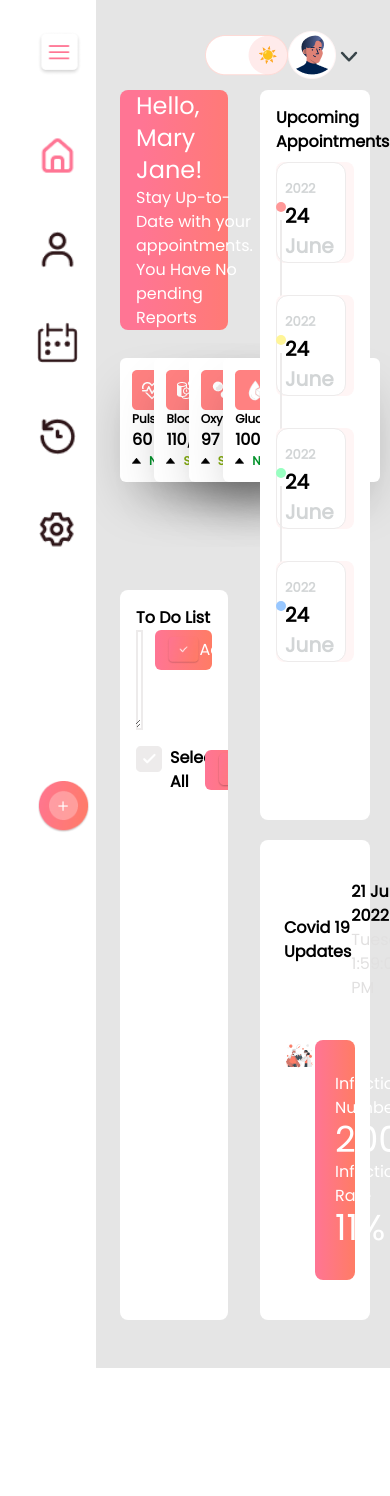
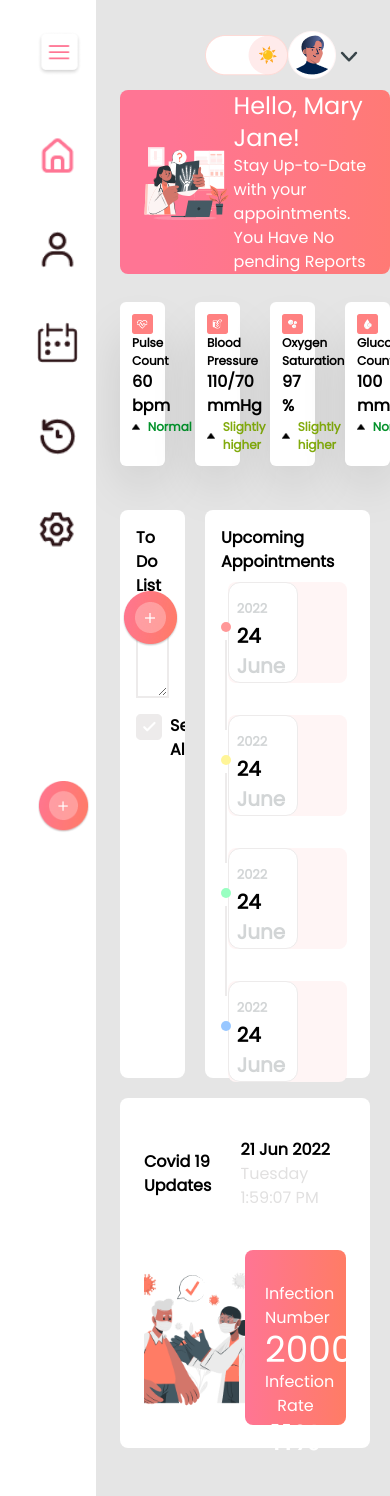
Before and after one commit to shihabsararrafid/task-02, a React (Create React App) app: page / in a window 390 px wide. Shown: the top 1496 px of the page. Before the commit the page ends 1368 px from the top, so only its background shows below. Built offline with nearby package versions, Linux system fonts and the light colour scheme.

Commit message:
responsive at medium device size

```diff
--- a/src/App.css
+++ b/src/App.css
@@ -7,6 +7,7 @@
   grid-template-columns: repeat(12,1fr);
   grid-template-rows:30px 1fr 1fr 1fr 1fr 1fr;
   grid-row-gap: 20px;
+  grid-column-gap: 20px;
   grid-template-areas:
    "p p p p p p p p p p p p"
     "h h h h h h h . a a a a"
@@ -16,6 +17,25 @@
     "t t t t t t t . b b b b "
   ;
 
+}
+@media screen and (max-width:1000px) {
+  .main-part{
+    grid-template-rows:30px 400px 568px 350px;
+    grid-template-areas:
+    "p p p p p p p p p p p p"
+    "h h h h h h h h h h h h"
+    "t t t t t t a a a a a a"
+    "b b b b b b b b b b b b " ;
+  }
+  .home-main{
+    height: 600px;
+  }
+  .corona-update{
+    margin-left: 120px;
+  }
+  .corona-update .imgcorona,.infection{
+    height: 175px;
+  }
 }
 .profile{
   grid-area: p;
--- /dev/null
+++ b/src/Components/Appointment/Appointment.css
@@ -0,0 +1,6 @@
+@media screen and (max-width:1358px) {
+   .singleAppointments{
+    width: 90%;
+   }
+
+}
--- a/src/Components/Appointment/DetailAppointment.js
+++ b/src/Components/Appointment/DetailAppointment.js
@@ -1,5 +1,5 @@
 import React from "react";
-
+import "./Appointment.css";
 const DetailAppointment = () => {
   return (
     <div className=" detail-appointments    rounded-lg p-[16px] mr-5 bg-white">
@@ -11,7 +11,7 @@ const DetailAppointment = () => {
 
             <div className="border-[.5px]  h-[90px] w-[0px] border-[#EDEBEB]"></div>
           </div>
-          <div className="bg-[#FFF5F5] w-[380px] rounded-lg h-[101px]">
+          <div className="bg-[#FFF5F5] singleAppointments w-[380px] rounded-lg h-[101px]">
             <div className="w-[70px] text-[#D2D5D6] font-semibold p-[8px] h-full bg-[#FFFFFF] border-[1px] text-[20px] !border-[#EDEBEB]  rounded-xl">
               <span className="text-[13px]"> 2022</span> <br />{" "}
               <span className="text-black">24 </span>
@@ -26,7 +26,7 @@ const DetailAppointment = () => {
 
             <div className="border-[.5px]  h-[90px] w-[0px] border-[#EDEBEB]"></div>
           </div>
-          <div className="bg-[#FFF5F5] w-[380px] rounded-lg h-[101px]">
+          <div className="bg-[#FFF5F5] singleAppointments w-[380px] rounded-lg h-[101px]">
             <div className="w-[70px] text-[#D2D5D6] font-semibold p-[8px] h-full bg-[#FFFFFF] border-[1px] text-[20px] !border-[#EDEBEB]  rounded-xl">
               <span className="text-[13px]"> 2022</span> <br />{" "}
               <span className="text-black">24 </span>
@@ -41,7 +41,7 @@ const DetailAppointment = () => {
 
             <div className="border-[.5px]  h-[90px] w-[0px] border-[#EDEBEB]"></div>
           </div>
-          <div className="bg-[#FFF5F5] w-[380px] rounded-lg h-[101px]">
+          <div className="bg-[#FFF5F5] singleAppointments w-[380px] rounded-lg h-[101px]">
             <div className="w-[70px] text-[#D2D5D6] font-semibold p-[8px] h-full bg-[#FFFFFF] border-[1px] text-[20px] !border-[#EDEBEB]  rounded-xl">
               <span className="text-[13px]"> 2022</span> <br />{" "}
               <span className="text-black">24 </span>
@@ -54,7 +54,7 @@ const DetailAppointment = () => {
           <div className="flex justify-center items-center flex-col absolute top-10 left-0">
             <div className="w-[10px] mb-2   h-[10px]  rounded-full bg-[#98C7FF]"></div>
           </div>
-          <div className="bg-[#FFF5F5]  w-[380px] rounded-lg h-[101px]">
+          <div className="bg-[#FFF5F5] singleAppointments  w-[380px] rounded-lg h-[101px]">
             <div className="w-[70px] text-[#D2D5D6] font-semibold p-[8px] h-full bg-[#FFFFFF] border-[1px] text-[20px] !border-[#EDEBEB]  rounded-xl">
               <span className="text-[13px]"> 2022</span> <br />{" "}
               <span className="text-black">24 </span>
--- a/src/Components/CoronaUpdate/CoronaUpdate.js
+++ b/src/Components/CoronaUpdate/CoronaUpdate.js
@@ -34,8 +34,12 @@ const CoronaUpdate = ({ isDark }) => {
         </div>
       </div>
       <div className="mt-10 flex">
-        <img className="w-[50%] h-[70%] object-cover" src={corona} alt="" />
-        <div className="w-[50%] text-white font-medium rounded-lg px-5 py-8 text-center bg-gradient-to-r from-[#FF7594] to-[#FF7C65]">
+        <img
+          className="w-[50%] imgcorona h-[70%] object-cover"
+          src={corona}
+          alt=""
+        />
+        <div className="w-[50%] infection text-white font-medium rounded-lg px-5 py-8 text-center bg-gradient-to-r from-[#FF7594] to-[#FF7C65]">
           <p>Infection Number </p>
           <p className="text-4xl  text-white ">2000</p>
           <p>Infection Rate </p>
--- a/src/Components/HomeMain/BannerPart.css
+++ b/src/Components/HomeMain/BannerPart.css
@@ -3,3 +3,21 @@
 
     border-radius: 8px;
 }
+
+@media screen and (max-width:1358px) {
+    .singleParams{
+        width: 100%;
+    }
+    .health-param-container{
+        grid-row-gap: 10px;
+    }
+    #addwrite{
+        display:none;
+       }
+       #addIcon{
+        display: inline;
+       }
+       #toDolistItem{
+        flex-direction: column;
+       }
+}
--- a/src/Components/HomeMain/HealthParam.js
+++ b/src/Components/HomeMain/HealthParam.js
@@ -11,11 +11,11 @@ import vector from "./../../Images/Vector.png";
 import vectorDark from "./../../Images/Vector (4).png";
 const HealthParam = ({ isDark, setDark }) => {
   return (
-    <div className="grid grid-cols-4 mt-[28px] gap-x-[30px]">
+    <div className="grid grid-cols-4 w-full mt-[28px] gap-x-[30px]">
       <div
         className={`${isDark ? "bg-[#2C2221]" : "bg-white"} ${
           isDark ? "text-white" : "text-black"
-        } w-[157px] shadow-2xl rounded-md  p-3 `}
+        } w-[157px] singleParams shadow-2xl rounded-md  p-3 `}
       >
         <img className="" src={`${isDark ? pulseDark : pulse}`} alt="" />
         <h1 className="text-[12px] font-bold ">Pulse Count</h1>
@@ -38,7 +38,7 @@ const HealthParam = ({ isDark, setDark }) => {
       <div
         className={`${isDark ? "bg-[#2C2221]" : "bg-white"} ${
           isDark ? "text-white" : "text-black"
-        }  w-[157px] shadow-2xl rounded-md  p-3 `}
+        }  w-[157px] singleParams shadow-2xl rounded-md  p-3 `}
       >
         <img src={`${isDark ? pressureDark : pressure}`} alt="" />
         <h1 className="text-[12px] font-bold ">Blood Pressure</h1>
@@ -61,7 +61,7 @@ const HealthParam = ({ isDark, setDark }) => {
       <div
         className={`${isDark ? "bg-[#2C2221]" : "bg-white"} ${
           isDark ? "text-white" : "text-black"
-        } w-[157px] shadow-2xl rounded-md  p-3 `}
+        } w-[157px] singleParams shadow-2xl rounded-md  p-3 `}
       >
         <img src={`${isDark ? saturationDark : saturation}`} alt="" />
         <h1 className="text-[12px] font-bold ">Oxygen Saturation</h1>
@@ -85,7 +85,7 @@ const HealthParam = ({ isDark, setDark }) => {
       <div
         className={`${isDark ? "bg-[#2C2221]" : "bg-white"} ${
           isDark ? "text-white" : "text-black"
-        } w-[157px] shadow-2xl rounded-md  p-3 `}
+        } w-[157px] singleParams shadow-2xl rounded-md  p-3 `}
       >
         <img src={`${isDark ? sugarDark : sugar}`} alt="" />
         <h1 className="text-[12px] font-bold ">Glucose Count</h1>
--- a/src/Components/HomeMain/HomeMain.js
+++ b/src/Components/HomeMain/HomeMain.js
@@ -5,7 +5,7 @@ import ToDo from "./ToDo";
 
 const HomeMain = ({ isDark }) => {
   return (
-    <div className="  home-main   ml-[120px] ">
+    <div className="  home-main h-full   ml-[120px] ">
       <BannerPart></BannerPart>
       <HealthParam isDark={isDark}></HealthParam>
     </div>
--- a/src/Components/HomeMain/ToDo.js
+++ b/src/Components/HomeMain/ToDo.js
@@ -1,5 +1,6 @@
 import React, { useState } from "react";
 import small from "./../../Images/small.png";
+import round from "./../../Images/round.png";
 import uncheck from "./../../Images/Icon_Vector_Uncheck.png";
 import check from "./../../Images/Icon_Vector_Check.png";
 import getDate from "../Hooks/GetDate";
@@ -93,7 +94,7 @@ const ToDo = ({ isDark }) => {
   //console.log(list);
   return (
     <div
-      className={` todo-list ml-[120px]   overflow-hidden rounded-lg ${
+      className={` todo-list ml-[120px] relative   overflow-hidden rounded-lg ${
         isDark ? "bg-[#2C2221]" : "bg-white"
       }  ${isDark ? "text-white" : "text-black"}  p-4`}
     >
@@ -105,17 +106,26 @@ const ToDo = ({ isDark }) => {
           cols="65"
           rows="4"
           onChange={(e) => setTodo(e.target.value)}
-          className={`  ${
+          className={`relative  ${
             isDark ? "bg-[#2C2221]" : "bg-white"
           }  border-[2px] focus:border-[#FF7978] outline-0 border-[#EDEBEB]`}
         ></textarea>
         {/* bg-gradient-to-r from-[#FF7594] to-[#FF7C65] */}
         <button
+          id="addwrite"
           onClick={addToList}
           className="flex h-[40px] ml-3  text-white items-center bg-gradient-to-r from-[#FF7594] to-[#FF7C65] py-1 px-3 rounded-md "
         >
           <img src={small} className="" alt="" />
+
           <span> Add</span>
+        </button>
+        <button
+          id="addIcon"
+          className="hidden absolute right-[10%] top-[80px] "
+          onClick={addToList}
+        >
+          <img src={round} className="" alt="" />
         </button>
       </div>
       <section className="select">
@@ -130,7 +140,7 @@ const ToDo = ({ isDark }) => {
             <span className="font-bold block ml-2">Select All</span>
           </div>
           <div>
-            <button className="flex h-[40px] ml-3  text-white items-center bg-gradient-to-r from-[#FF7594] to-[#FF7C65] py-1 px-3 rounded-md ">
+            <button className="flex w-[120px] h-[40px] ml-3  text-white items-center bg-gradient-to-r from-[#FF7594] to-[#FF7C65] py-1 px-3 rounded-md ">
               <img src={small} className="" alt="" />
               <span> Done</span>
             </button>
@@ -138,7 +148,7 @@ const ToDo = ({ isDark }) => {
         </div>
         <div className="my-1">
           {list.map((l) => (
-            <div className="flex  justify-between">
+            <div id="toDolistItem" className="flex  justify-between">
               {" "}
               <div className="flex my-1">
                 <img
--- a/src/Components/Sidebar/Sidebar.js
+++ b/src/Components/Sidebar/Sidebar.js
@@ -24,7 +24,9 @@ const Sidebar = ({ isDark, setDark }) => {
         isShrink ? "w-[96px]" : "w-[264px]"
       }  h-full absolute pl-[37px]  ${
         isShrink ? "overflow-hidden" : ""
-      } duration-300  ${isDark ? "bg-[#2E1619]" : "bg-white"}`}
+      } duration-300 ${isDark ? "text-white" : "text-black"}  ${
+        isDark ? "bg-[#2E1619]" : "bg-white"
+      }`}
     >
       <div>
         <div className="shadow-lg ">
@@ -42,7 +44,7 @@ const Sidebar = ({ isDark, setDark }) => {
             }  absolute top-[31px] left-[37px] items-center justify-start `}
           >
             <img className="w-[45px]" src={logo} alt="" />
-            <p className="text-2xl ml-6">
+            <p className="text-2xl font-bold ml-6">
               Medi<span className="text-[#FF7594] ">Doc</span>
             </p>
             <img
@@ -54,7 +56,7 @@ const Sidebar = ({ isDark, setDark }) => {
           </div>
         </div>
         <div className="flex flex-col mt-[135px] gap-y-[45px]   ml-0 items-start">
-          <div className="flex  items-center ">
+          <div className="flex cursor-pointer  items-center ">
             <img
               className="w-[41px]  mx-auto  rounded h-[41px]"
               src={Home}
@@ -63,7 +65,7 @@ const Sidebar = ({ isDark, setDark }) => {
             <p className="ml-8 text-lg font-bold">Home</p>
           </div>
 
-          <div className="flex items-center">
+          <div className="flex cursor-pointer items-center">
             <img
               className="w-[41px] mx-auto  top-[257px] left-[32px] rounded h-[41px]"
               src={`${isDark ? PatientDark : Patient}`}
@@ -71,7 +73,7 @@ const Sidebar = ({ isDark, setDark }) => {
             />
             <p className="ml-8 text-lg font-bold">Patient Profile</p>
           </div>
-          <div className="flex items-center">
+          <div className="flex cursor-pointer items-center">
             <img
               className="w-[41px] mx-auto  top-[401px] left-[32px] rounded h-[41px]"
               src={`${isDark ? AppoinmentDark : Appointment}`}
@@ -79,7 +81,7 @@ const Sidebar = ({ isDark, setDark }) => {
             />
             <p className="ml-8 text-lg font-bold">Appointments</p>
           </div>
-          <div className="flex items-center">
+          <div className="flex cursor-pointer items-center">
             <img
               className="w-[41px] mx-auto  top-[476px] left-[33px] rounded h-[41px]"
               src={`${isDark ? MedicalDark : Medical}`}
@@ -87,7 +89,7 @@ const Sidebar = ({ isDark, setDark }) => {
             />
             <p className="ml-8 text-lg font-bold">Medical History</p>
           </div>
-          <div className="flex items-center">
+          <div className="flex cursor-pointer items-center">
             <img
               className="w-[41px] rounded-lg  mx-auto  top-[332px] left-[32px]  h-[41px]"
               src={`${isDark ? SettingsDark : Settings}`}
```
